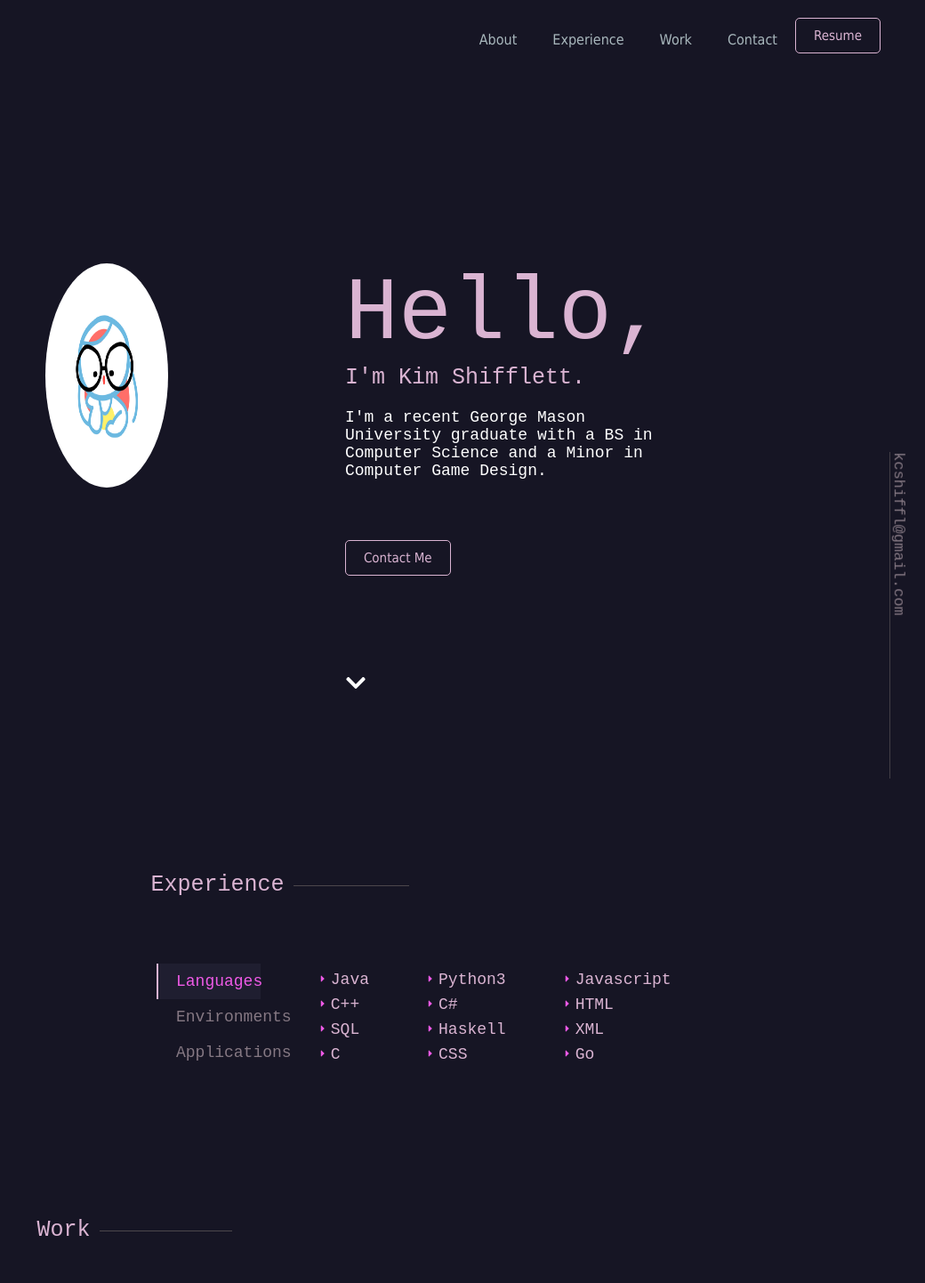
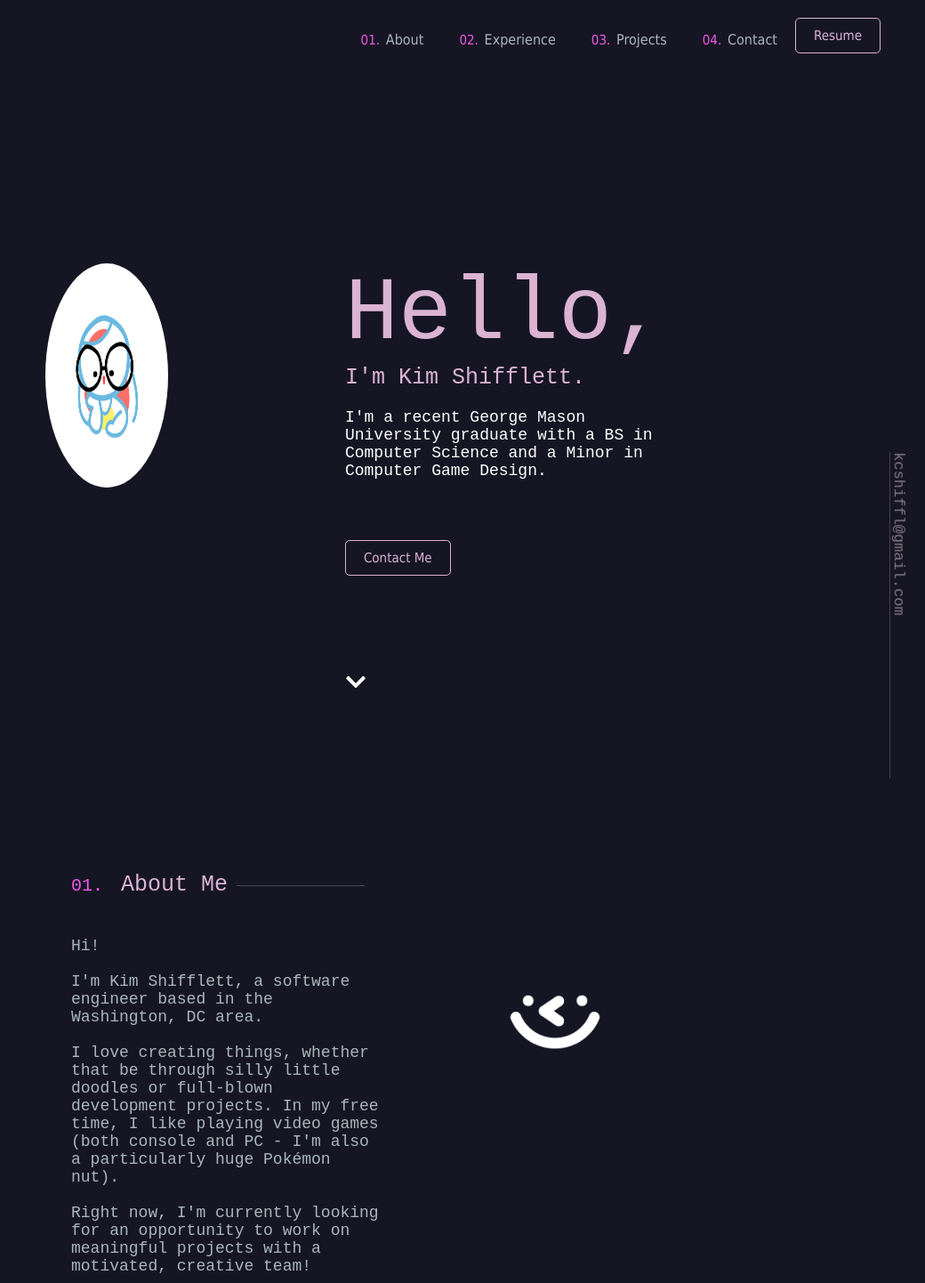
Before and after one commit to kcshiffl/kcshifflcom, a React (Create React App) app: page / in a window 1280 px wide. Shown: the top 1442 px of the page at 89% size, without its empty margins (240-1280 px from the left). Built offline with nearby package versions, Linux system fonts and the light colour scheme.

Commit message:
Added About page, fixed indentation problems

```diff
--- a/src/App.js
+++ b/src/App.js
@@ -1,5 +1,6 @@
 import React, { useState } from 'react'
 import Header from './components/Header/Header'
+import Home from './components/Home/Home'
 import About from './components/About/About'
 import Experience from './components/Experience/Experience'
 import Work from './components/Work/Work'
@@ -62,19 +63,36 @@ const App = () => {
       <div class='email-overlay'>kcshiffl@gmail.com</div>
 
       <Header />
-      <div id='about'></div>
+      <div id='home'></div>
+      <Home />
+
+      <div id='about' style={{ paddingTop: '7%' }}></div>
+      <div className='titles' style={{paddingLeft: '25%'}}>
+        <p style={{display: 'inline-block', color: '#ef5ae7', fontSize: '20px'}}>01.&emsp;</p>
+        About Me
+      </div>
       <About />
 
+
       <div id='experience' style={{ paddingTop: '7%' }}></div>
-      <div className='titles' style={{paddingLeft: '32%'}}>Experience</div><div className='line'></div>
+      <div className='titles' style={{paddingLeft: '32%'}}>
+        <p style={{display: 'inline-block', color: '#ef5ae7', fontSize: '20px'}}>02.&emsp;</p>
+        Experience
+      </div>
       <Experience skills={skills} toggleHighlight={toggleHighlight} toggleOpen={toggleOpen} toggleClose={toggleClose} />
 
-      <div id='work' style={{ paddingTop: '7%' }}></div>
-      <div className='titles' style={{paddingLeft: '22%'}}>Work</div>
+      <div id='projects' style={{ paddingTop: '7%' }}></div>
+      <div className='titles' style={{paddingLeft: '22%'}}>
+        <p style={{display: 'inline-block', color: '#ef5ae7', fontSize: '20px'}}>03. &emsp;</p>
+        Projects
+      </div>
       <Work />
 
       <div id='contact' style={{ paddingTop: '7%' }}></div>
-      <div className='titles' style={{ paddingLeft: '30%' }}>Contact Me</div>
+      <div className='titles' style={{ paddingLeft: '30%' }}>
+        <p style={{display: 'inline-block', color: '#ef5ae7', fontSize: '20px'}}>04. &emsp;</p>
+        Contact Me
+      </div>
       <Contact />
     </div>
   )
--- a/src/components/About/About.js
+++ b/src/components/About/About.js
@@ -1,15 +1,29 @@
-import TitleCard from './TitleCard'
-import AboutMe from './AboutMe'
-import Arrow from '../General/Arrow'
-
+import hello from '../images/hello.png'
 const About = () => {
   return (
-    <div>
-      <div className='abt'>
-        <TitleCard />
-        <AboutMe />
+    <div className='abt'>
+      <div style={{marginRight: '15%', maxWidth: '55%'}}>
+        <p>
+          Hi!
+        </p>
+        <br></br>
+        <p>
+          I'm Kim Shifflett, a software engineer based in the Washington, DC area.
+        </p>
+        <br></br>
+        <p>
+          I love creating things, whether that be through silly little doodles or full-blown development projects.
+          In my free time, I like playing video games (both console and PC - I'm also a particularly huge Pokémon nut).
+        </p>
+        <br></br>
+        <p>
+          Right now, I'm currently looking for an opportunity to work on meaningful projects with a motivated, creative team!
+        </p>
       </div>
-      <a href='#experience'><Arrow /></a>
+
+      <div>
+        <img src={hello} />
+      </div>
     </div>
   )
 }
--- a/src/components/Contact/Contact.js
+++ b/src/components/Contact/Contact.js
@@ -4,7 +4,7 @@ import TextareaAutosize from 'react-textarea-autosize';
 const Contact = () => {
   return (
     <div className='contact'>
-      <p className='abt-text' style={{paddingBottom: '3%', paddingLeft: '5%', color: '#dab4d2'}} >Let's chit chat.</p>
+      <p className='abt-text' style={{paddingBottom: '3%', color: '#A8B7BC'}} >Let's chit chat.</p>
 
       <form>
         <div className='add-form'>
--- a/src/components/Header/Header.js
+++ b/src/components/Header/Header.js
@@ -8,10 +8,10 @@ const Header = () => {
   return(
     <div>
       <header className='header'>
-        <HeaderLink link='#about' text='About' />
-        <HeaderLink link='#experience' text='Experience' />
-        <HeaderLink link='#work' text='Work' />
-        <HeaderLink link='#contact' text='Contact' />
+        <HeaderLink link='#about' text='About' num='01'/>
+        <HeaderLink link='#experience' text='Experience' num='02' />
+        <HeaderLink link='#projects' text='Projects' num='03'/>
+        <HeaderLink link='#contact' text='Contact' num='04' />
         <Button text='Resume' link={resume} newTab='true' />
       </header>
     </div>
--- a/src/components/Header/HeaderLink.js
+++ b/src/components/Header/HeaderLink.js
@@ -1,7 +1,9 @@
-const HeaderLink = ({ link, text }) => {
+const HeaderLink = ({ link, text, num }) => {
   return (
     <div class='headerLink'>
-      <a href={link}>{text}</a>
+      <a href={link}>
+      <p style={{display: 'inline-block', color: '#ef5ae7', fontSize: '15px'}}>{num}.&ensp;</p>
+      {text}</a>
     </div>
   )
 }
--- /dev/null
+++ b/src/components/Home/Home.js
@@ -0,0 +1,17 @@
+import TitleCard from './TitleCard'
+import HomeMe from './HomeMe'
+import Arrow from '../General/Arrow'
+
+const Home = () => {
+  return (
+    <div>
+      <div className='home'>
+        <TitleCard />
+        <HomeMe />
+      </div>
+      <a href='#about'><Arrow /></a>
+    </div>
+  )
+}
+
+export default Home
--- a/src/components/About/AboutMe.js
+++ b/src/components/Home/HomeMe.js
@@ -1,10 +1,10 @@
 import Button from '../General/Button'
-const AboutMe = () => {
+const HomeMe = () => {
   return (
-    <div className='abt-greeting'>
+    <div className='home-greeting'>
       <p>Hello,</p>
-      <p className='abt-name'>I'm Kim Shifflett.</p>
-      <p className='abt-text'>
+      <p className='home-name'>I'm Kim Shifflett.</p>
+      <p className='home-text'>
       I'm a recent George Mason University graduate with a BS in Computer Science
       and a Minor in Computer Game Design.</p>
       <Button text='Contact Me' link='#contact' newTab='false'/>
@@ -12,4 +12,4 @@ const AboutMe = () => {
   )
 }
 
-export default AboutMe
+export default HomeMe
--- a/src/components/Work/ProjectRight.js
+++ b/src/components/Work/ProjectRight.js
@@ -22,7 +22,6 @@ const ProjectRight = ( { title, image, description, technologies, github, youtub
         <a href={github} target="_blank"><img src={image} className='project-image-round'/></a>
       </figure></div>
 
-
     </div>
   )
 }
--- a/src/components/Work/Work.js
+++ b/src/components/Work/Work.js
@@ -7,7 +7,7 @@ import katth from '../images/KATTH_Project.gif';
 
 
 const Work = () => {
-  const kcshifflcom_desc = "This website. Created using React, Javascript, CSS, HTML.";
+  const kcshifflcom_desc = "This website - the first and only website I've made. Created with React. Provided a learning experience for both front-end and back-end development with a heavy emphasis on Javascript and CSS.";
   const kcshifflcom_git = "https://github.com/kcshiffl/kcshifflcom.git";
   const kcshifflcom_technologies = "React, Javascript, CSS, HTML";
 
--- a/src/index.css
+++ b/src/index.css
@@ -198,10 +198,10 @@ html {
 }
 
 
-/** About Page **/
+/** Home Page **/
 
 
-.abt {
+.home {
   margin: 10% 15%;
   justify-content: center;
   display: flex;
@@ -226,7 +226,7 @@ html {
   border-radius: 50%;
 }
 
-.abt-greeting {
+.home-greeting {
   color: #dab4d2;
   text-align: left;
   flex: 1; /* additionally, equal width */
@@ -235,17 +235,41 @@ html {
   font-family: 'Courier New', monospace;
 }
 
-.abt-name {
+.home-name {
   color: #dab4d2;
   font-size: 25px;
   padding-bottom: 20px;
 }
 
-.abt-text {
+.home-text {
   color: white;
   font-size: 18px;
+}
 
+
+
+
+
+
+/******** About ******/
+.abt {
+  margin-left: 25%;
+  margin-top: 3.5%;
+  margin-bottom: 10%;
+  justify-content: left;
+  display: inline-block;
+  min-height: 100%;
+  max-width: 50%;
+
+  text-align: left;
+  display: flex;
+  font-family: 'Courier New', monospace;
+  font-size: 18px;
+  color: #A8B7BC;
 }
+
+
+
 
 /*** Experience ***/
 
@@ -258,7 +282,7 @@ html {
   display: flex;
   min-height: 100%;
   max-width: 50%;
-  /*border: 1px solid #dab3d2;*/
+  border: 1px solid #363236;
 }
 
 .exp-block {
@@ -365,7 +389,7 @@ html {
   min-width: 100%;
   height: auto;
   padding-top: 3.5%;
-  padding-bottom: 7%;
+  padding-bottom: 1%;
   padding-left: 15%;
   padding-right: 20%;
   align-items: left;
```
Also changed, not shown: src/components/Home/TitleCard.js (renamed from src/components/About/TitleCard.js), src/components/images/duckebrowsing.png (added), src/components/images/hello.png (added).
